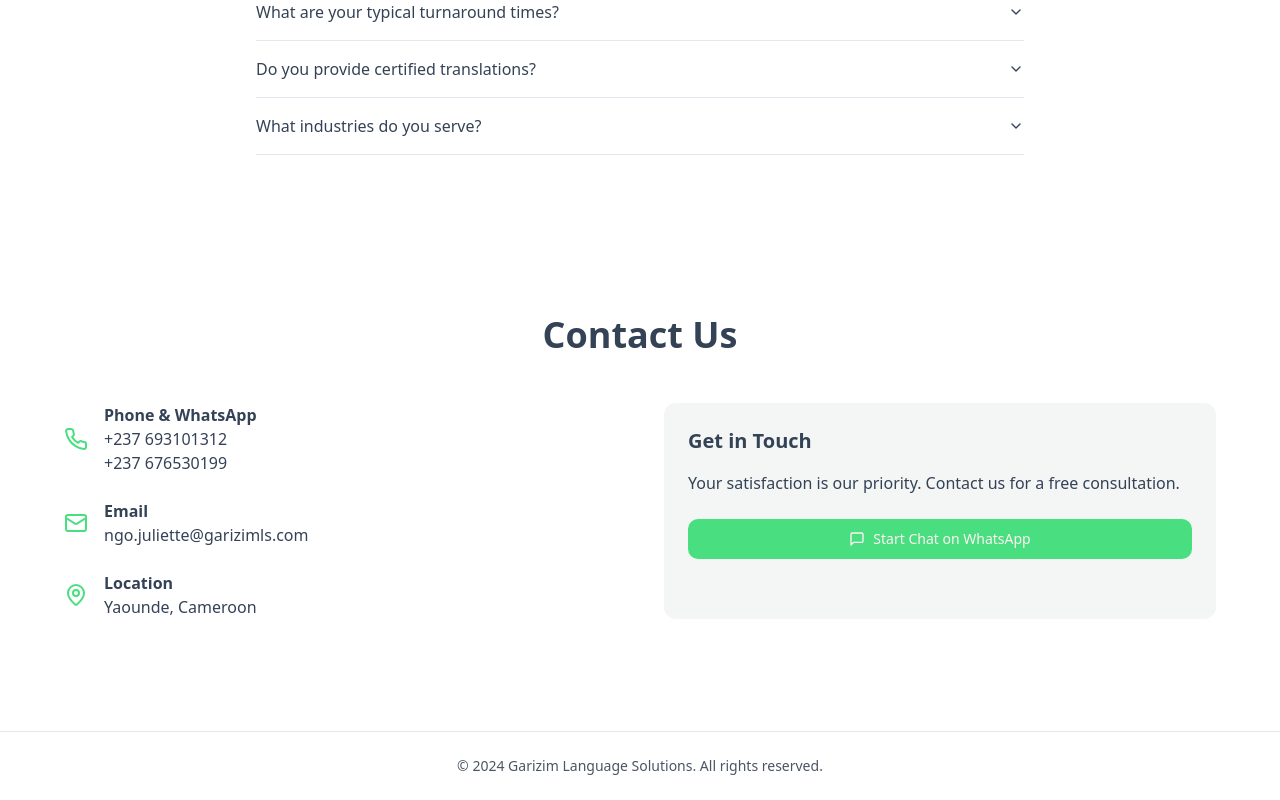
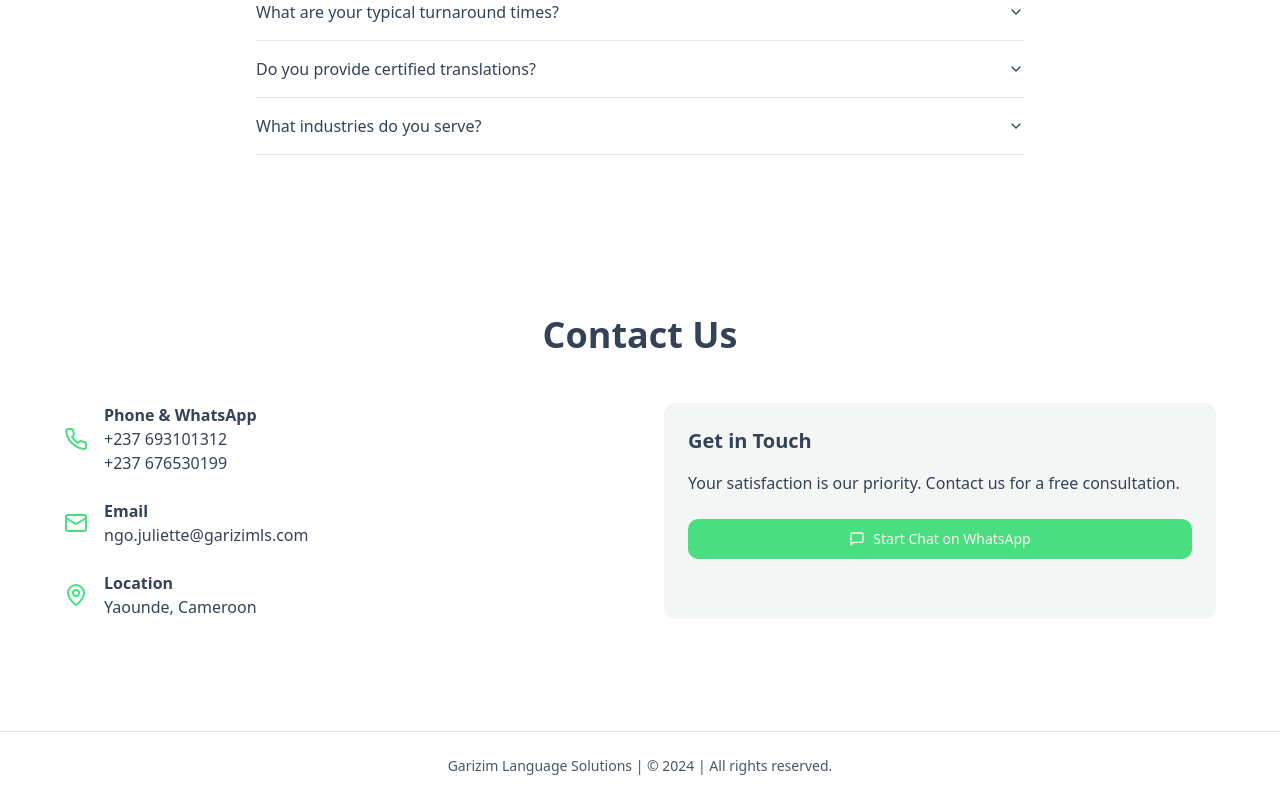
Before and after one commit to CMCI-ORG/garizim-ls, a React (Vite) app: page / in a window 1280 px wide. Shown: the part 3060-3860 px from the top of the page. Built offline with nearby package versions, Linux system fonts and the light colour scheme.

Commit message:
Update footer content
Changed the footer text to reflect the current year and updated the copyright notice to "Garizim Language Solutions | © 2024 | All rights reserved."
[skip gpt_engineer]

```diff
--- a/src/components/Footer.tsx
+++ b/src/components/Footer.tsx
@@ -7,7 +7,7 @@ export const Footer = () => {
     <footer className="w-full py-6 mt-8 border-t">
       <div className="container mx-auto px-4">
         <p className="text-center text-sm text-gray-600">
-          © {currentYear} Garizim Language Solutions. All rights reserved.
+          Garizim Language Solutions | © {currentYear} | All rights reserved.
         </p>
       </div>
     </footer>
```
